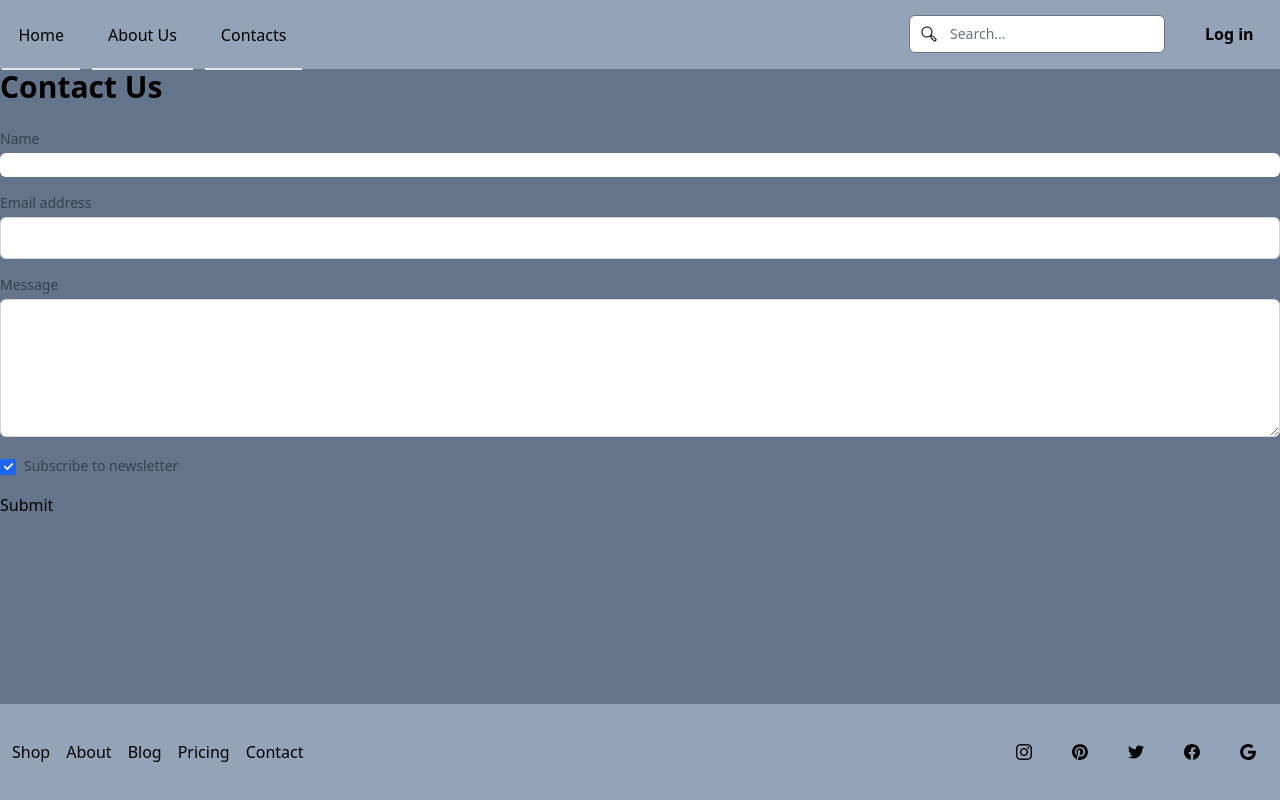
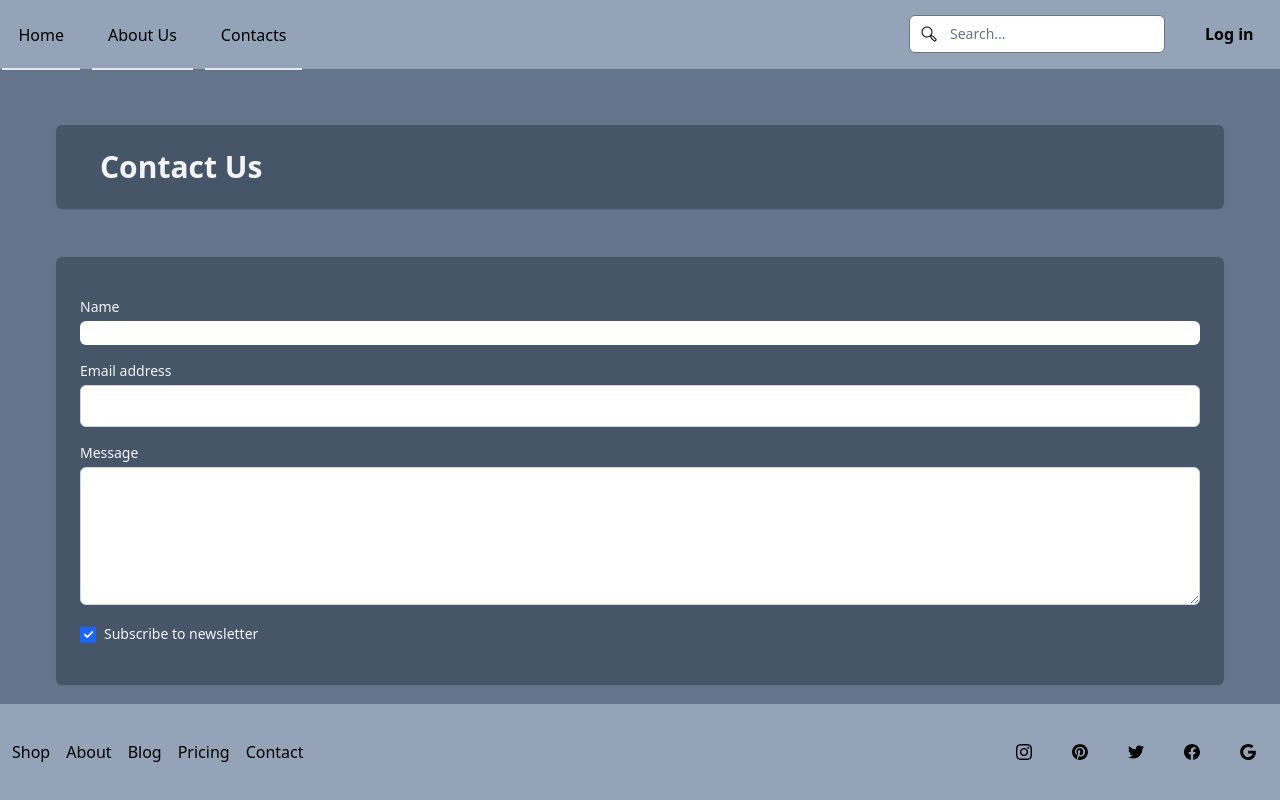
Before and after one commit to antoniodangelo11/vue-portfolio, a Vue app: page /contacts in a window 1280 px wide. Built offline with nearby package versions, Linux system fonts and the light colour scheme.

Commit message:
mod - contacts

```diff
--- a/src/pages/Contacts.vue
+++ b/src/pages/Contacts.vue
@@ -50,11 +50,7 @@ export default {
 </script>
 
 <template>
-
-  <div class="container">
-    <h1 class="text-3xl font-bold mb-6">Contact Us</h1>
-
-    <div v-if="hasError" class="bg-red-100 text-red-600 border border-red-600 py-2 px-4 rounded mb-4">
+  <div v-if="hasError" class="m-4">
     Error in form submission!
     <button type="button" class="close" data-dismiss="alert" aria-label="Close" @click="hasError = false">
       <span aria-hidden="true">&times;</span>
@@ -68,34 +64,61 @@ export default {
     </button>
   </div>
 
-    <form @submit.prevent="sendLead" novalidate>
-      <div class="mb-4">
-        <label for="name" class="block text-sm font-medium text-gray-700">Name</label>
+  <section class="m-5 p-4 dark:text-gray-50">
+    <div class="p-5 text-gray-100">
+
+      <form @submit.prevent="sendLead" novalidate class="container flex flex-col mx-auto space-y-12">
+
+        <fieldset class="bg-slate-600 grid grid-cols-4 gap-4 p-6 rounded-md shadow-sm dark:bg-gray-900">
+          <h1 class="text-3xl font-bold mx-5">Contact Us</h1>
+        </fieldset>
+
+
+        <fieldset class="bg-slate-600 py-10 grid grid-cols-4 gap-4 px-6 rounded-md shadow-sm dark:bg-gray-900">
+
+          <div class="grid grid-cols-6 gap-4 col-span-full lg:col-span-6 ">
+            <div class="col-span-full sm:col-span-6">
+              <label for="name" class="block text-sm font-medium text-gray-100">Name</label>
               <input type="name" class="form-input mt-1 block w-full rounded-md border-gray-300" id="name" v-model="name">
             </div>
-
-      <div class="mb-4">
-        <label for="email" class="block text-sm font-medium text-gray-700">Email address</label>
-        <input type="email" class="form-input mt-1 block w-full rounded-md border-gray-300" id="email" v-model="email">
           </div>
 
-      <div class="mb-4">
-        <label for="message" class="block text-sm font-medium text-gray-700">Message</label>
-        <textarea id="message" class="form-textarea mt-1 block w-full rounded-md border-gray-300" rows="5" v-model="message"></textarea>
+
+          <div class="grid grid-cols-6 gap-4 col-span-full lg:col-span-6">
+            <div class="col-span-full sm:col-span-6">
+              <label for="email" class="block text-sm font-medium text-gray-100">Email address</label>
+              <input type="email" class="form-input mt-1 block w-full rounded-md border-gray-300" id="email"
+                v-model="email">
             </div>
 
-      <div class="mb-4">
-        <input type="checkbox" class="form-checkbox" id="newsletter" v-model="newsletter">
-        <label class="ml-2 text-sm text-gray-700" for="newsletter">Subscribe to newsletter</label>
           </div>
 
-      <button type="submit" class="btn btn-primary" :class="{'opacity-50 pointer-events-none': isSending}">
+          <div class="grid grid-cols-6 gap-4 col-span-full lg:col-span-6">
+            <div class="col-span-full sm:col-span-6">
+              <label for="message" class="block text-sm font-medium text-gray-100">Message</label>
+              <textarea id="message" class="form-textarea mt-1 block w-full rounded-md border-gray-300" rows="5"
+                v-model="message"></textarea>
+            </div>
+
+          </div>
+
+          <div>
+            <input type="checkbox" class="form-checkbox" id="newsletter" v-model="newsletter">
+            <label class="ml-2 text-sm text-gray-100" for="newsletter">Subscribe to newsletter</label>
+          </div>
+        </fieldset>
+
+        <div class="bg-slate-600 py-4 flex justify-center rounded-md shadow-sm dark:bg-gray-900">
+          <button type="submit" class="px-4 py-2 border rounded-md dark:border-gray-100"
+            :class="{ 'opacity-50 pointer-events-none': isSending }">
             Submit
           </button>
+        </div>
+
       </form>
     </div>
 
-
+  </section>
 </template>
 
 <style lang="scss" scoped></style>
```
Lines whose indentation alone changed are shown as unchanged.
